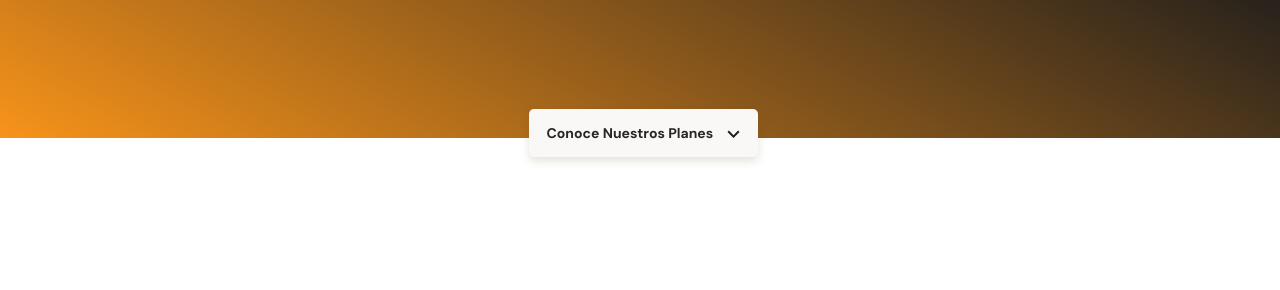
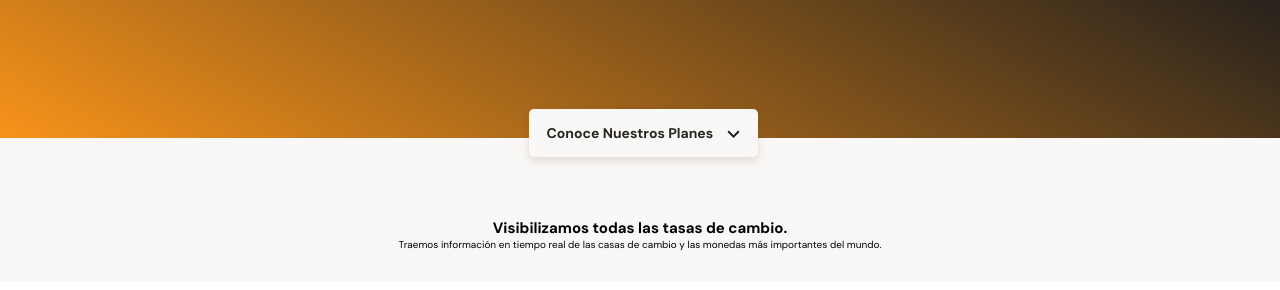
Before and after one commit to Genesis203/Bata_Bit, a plain HTML site: page index.html in a window 1280 px wide. Shown: the part 196-486 px from the top of the page. Drawn offline with Linux system fonts and the light colour scheme.

Commit message:
Maquetado de la primera sección de main y estilizado del mismo, clase 13

```diff
--- a/index.html
+++ b/index.html
@@ -18,7 +18,14 @@
         </div>
     </header>
     <main>
-        <section></section>
+        <section class="main-exchange-container">
+            <div class="backgoundimg"></div>
+            <div class="main-exchange-container--title">
+                <h2>Visibilizamos todas las tasas de cambio.</h2>
+                <p>Traemos información en tiempo real de las casas de cambio y las monedas más importantes del mundo.</p>
+            </div>
+            <section class="main-tables-container"></section>
+        </section>
         <section></section>
         <section></section>
         <section></section>
--- a/styles.css
+++ b/styles.css
@@ -101,3 +101,24 @@ header img{
     margin-left: 10px;
     background-image: url('./assets/icons/Vector.svg');
 }
+
+main{
+    width: 100%;
+    height: auto;
+    background-color: var(--off-white);
+}
+
+.main-exchange-container{
+    width: 100%;
+    height: auto;
+    padding-top: 80px;
+    padding-bottom: 30px;
+    text-align: center;
+}
+
+.main-exchange-container .main-exchange-container--title{
+    width: 90%;
+    min-width: 288px;
+    max-width: 900px;
+    margin: 0 auto;
+}
```
